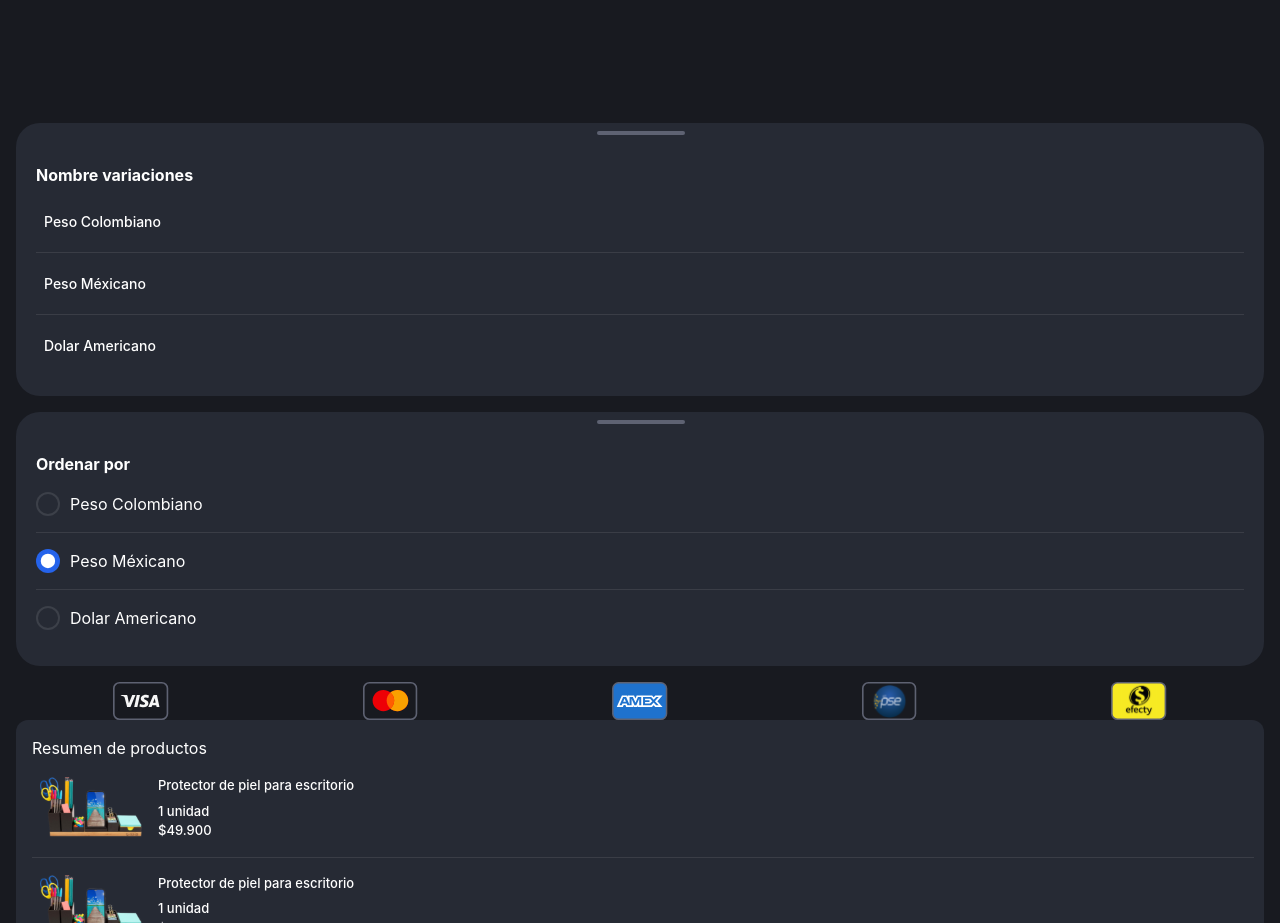
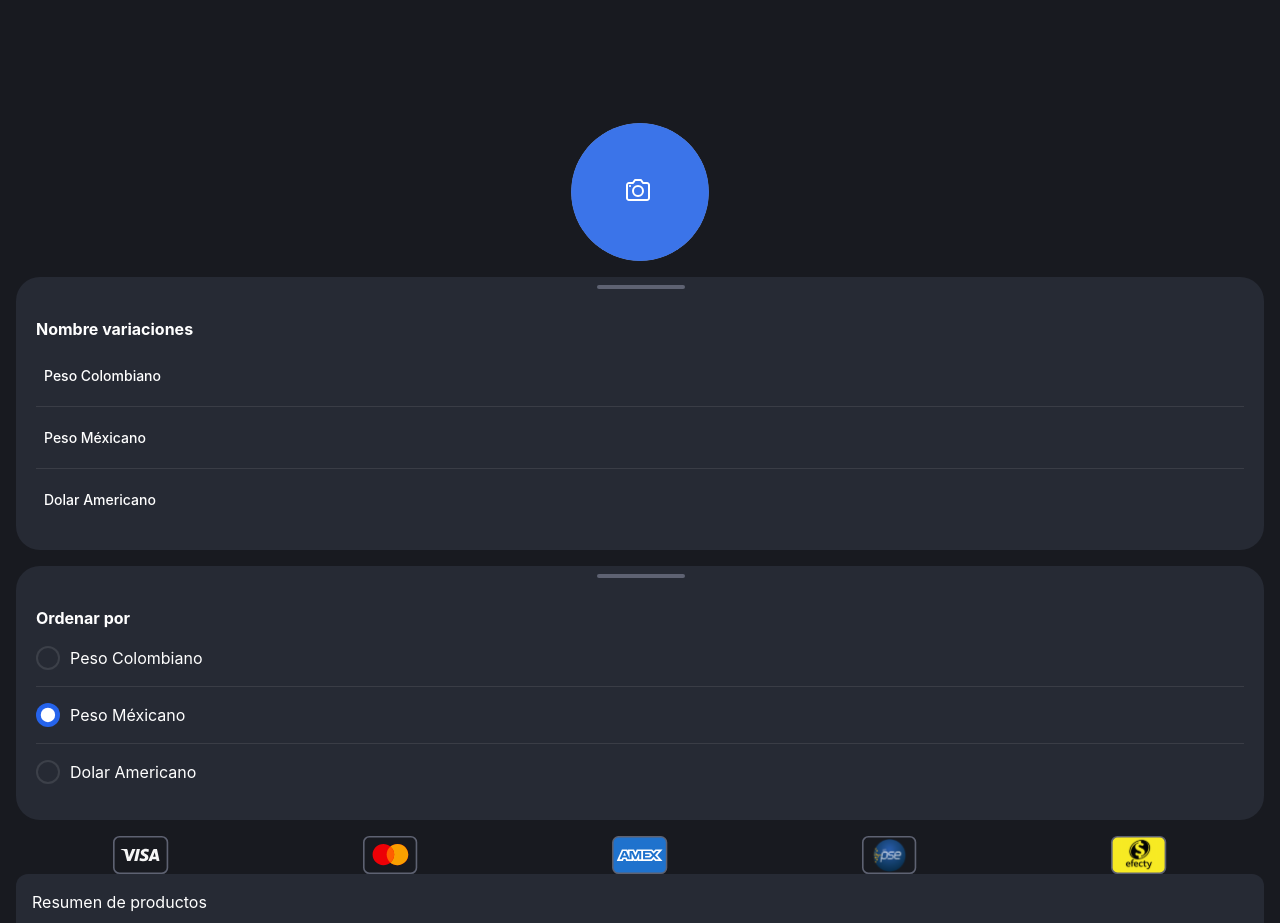
Before and after one commit to jipeek/the-olympia-challenge-frontend, a React (Create React App) app: page /home in a window 1280 px wide. Shown: the part 2000-2923 px from the top of the page. Built offline with nearby package versions, Linux system fonts and the light colour scheme; grey boxes are pictures that could not be loaded.

Commit message:
EditImgProfile done

```diff
--- a/src/features/home/HomeScreen.jsx
+++ b/src/features/home/HomeScreen.jsx
@@ -33,6 +33,7 @@ import RadioSelect from '../../globalComponents/RadioSelect/RadioSelect';
 
 import VariationLink from '../../globalComponents/VariationLink/VariationLink';
 
+import EditImgProfile from '../../globalComponents/EditImgProfile/EditImgProfile';
 
 const HomeScreen= () =>{
     const strings = HOME_SCREEN_es;
@@ -112,7 +113,10 @@ const HomeScreen= () =>{
             </div>
 
             <div className="container mx-auto px-4">
+                <div className="flex justify-center">
 
+                    <EditImgProfile imgProfile="https://images.pexels.com/photos/415829/pexels-photo-415829.jpeg" />
+                </div>
 
                 <div className="OrderByModal relative bg-background02 rounded-double pt-10 px-5 pb-5 my-4">
                     <div className="Global-line"></div>
--- /dev/null
+++ b/src/globalComponents/EditImgProfile/EditImgProfile.jsx
@@ -0,0 +1,16 @@
+import "./styles.css";
+import React from 'react';
+import ImgProfile from "../ImgProfile/ImgProfile";
+import Camera from "../../static/icons/Camera.svg";
+
+const EditImgProfile = ({ className, url, imgProfile }) => {
+    return (
+        <a href={url} className={`EditImgProfile overflow-hidden relative rounded-full ${className}`}>
+            <img className="EditImgProfile__camera" src={Camera} alt="Icono de cámara"/>
+            <div className="EditImgProfile__blue"></div>
+            <ImgProfile imgProfile={imgProfile} className="EditImgProfile__photo inline-block"/>
+        </a>
+    )
+}
+
+export default EditImgProfile;
--- /dev/null
+++ b/src/globalComponents/EditImgProfile/styles.css
@@ -0,0 +1,29 @@
+.EditImgProfile {
+    width: 138px;
+    height: 138px;
+}
+
+.EditImgProfile__blue {
+    position: absolute;
+    background-color: #246BFD;
+    width: 138px;
+    height: 138px;
+    top: 0;
+    left: 0;
+    right: 0;
+    bottom: 0;
+    opacity: .8;
+    border-radius: 50%;
+}
+
+.EditImgProfile__camera {
+    position: absolute;
+    top: 40%;
+    left: 40%;
+    z-index: 2;
+}
+
+.EditImgProfile__photo {
+    width: 138px;
+    height: 138px;
+}
```
Also changed, not shown: src/static/icons/Camera.svg (added).
